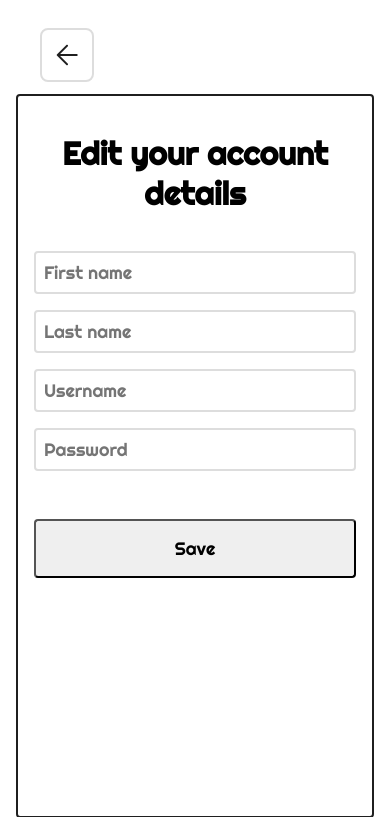
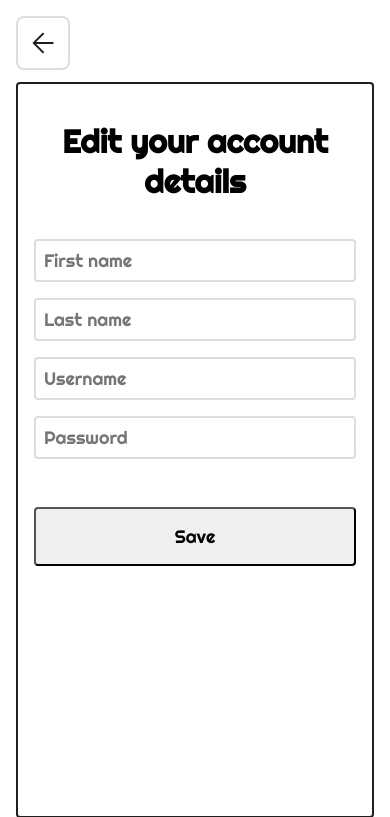
Before and after one commit to isaiahnoelsalazar/my-website_old, a PHP site: page /pages/webbook_account_details.html in a window 390 px wide. Shown: the top 817 px of the page. Run offline with PHP 8.4, Linux system fonts and the light colour scheme.

Commit message:
Testing WebBook server (21)

```diff
--- a/css/webbook_account_details.css
+++ b/css/webbook_account_details.css
@@ -105,7 +105,7 @@ header {
         border: none;
         position: unset;
     }
-    header > a {
+    #back_arrow {
         margin: 0 0 12px 0;
     }
 }
```
